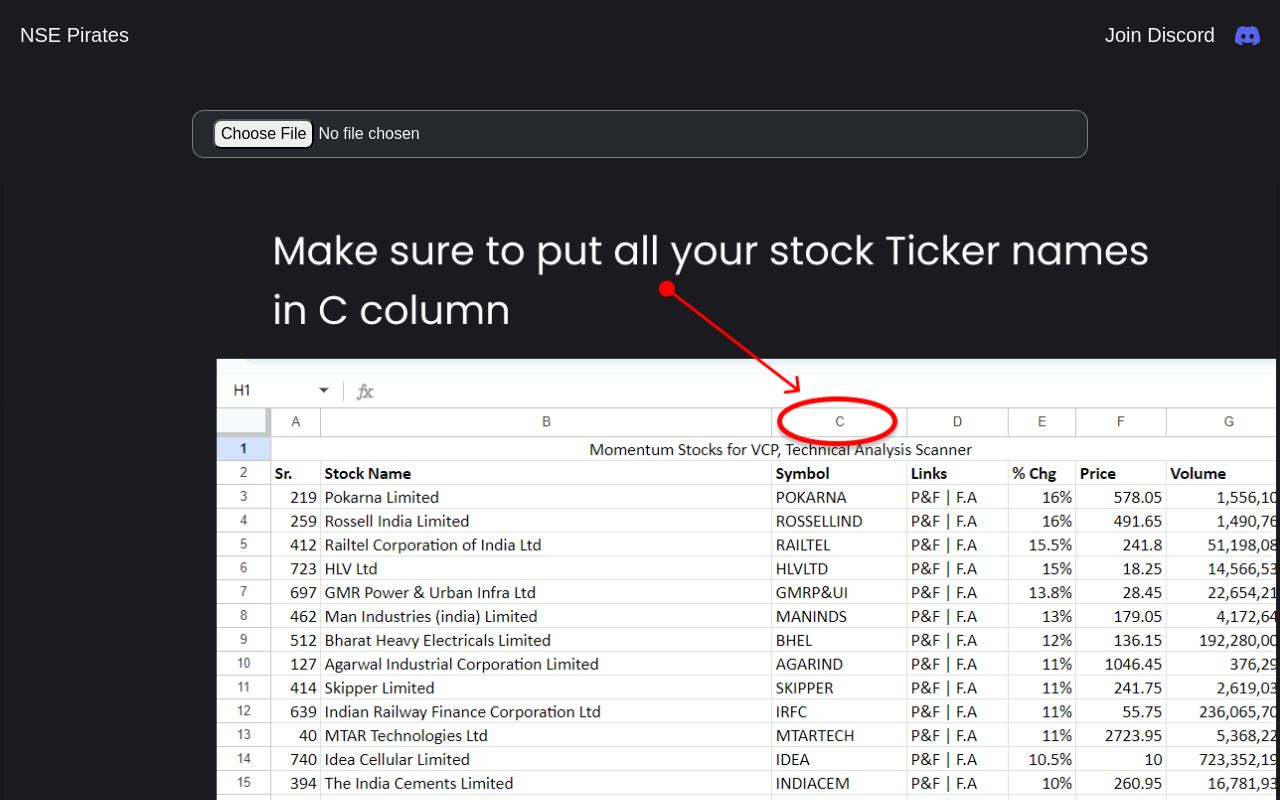
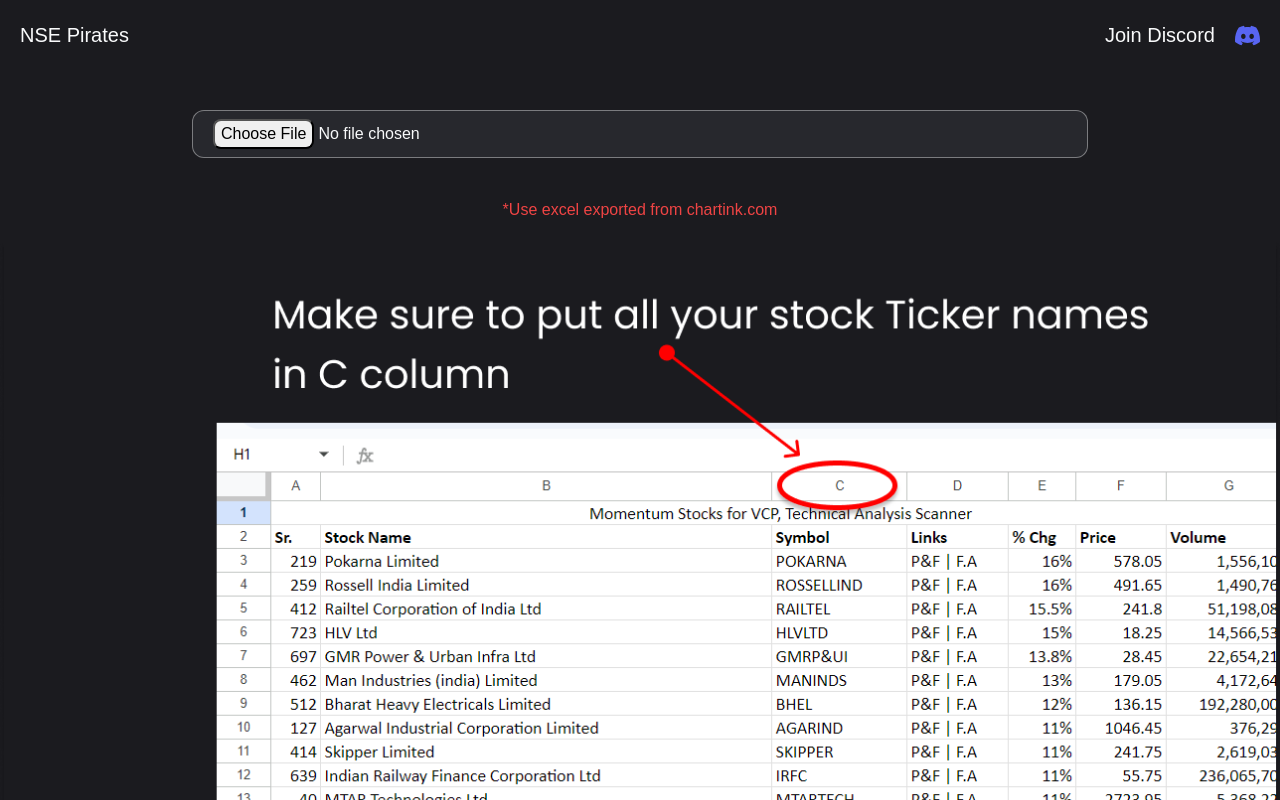
Before and after one commit to shobhitexe/WatchlistSplitter, a Next.js app: page /WatchlistSplitter in a window 1280 px wide. Shown: the top 800 px of the page. Built offline with nearby package versions, Linux system fonts and the light colour scheme.

Commit message:
Excel warning

```diff
--- a/src/components/FileInput/FileInput.tsx
+++ b/src/components/FileInput/FileInput.tsx
@@ -62,6 +62,12 @@
         )}
       </form>
 
+      {!isListVisible && (
+        <h1 className="font-poppins text-red-500">
+          *Use excel exported from chartink.com
+        </h1>
+      )}
+
       {isListVisible && (
         <button
           className="bg-gradient-to-bl from-emerald-500 to-green-600 hover:bg-gradient-to-bl hover:from-emerald-500 hover:to-green-500 mx-auto w-fit duration-200 justify-center border-whiteText border-opacity-50 px-5  py-2 font-poppins rounded-xl"
```
